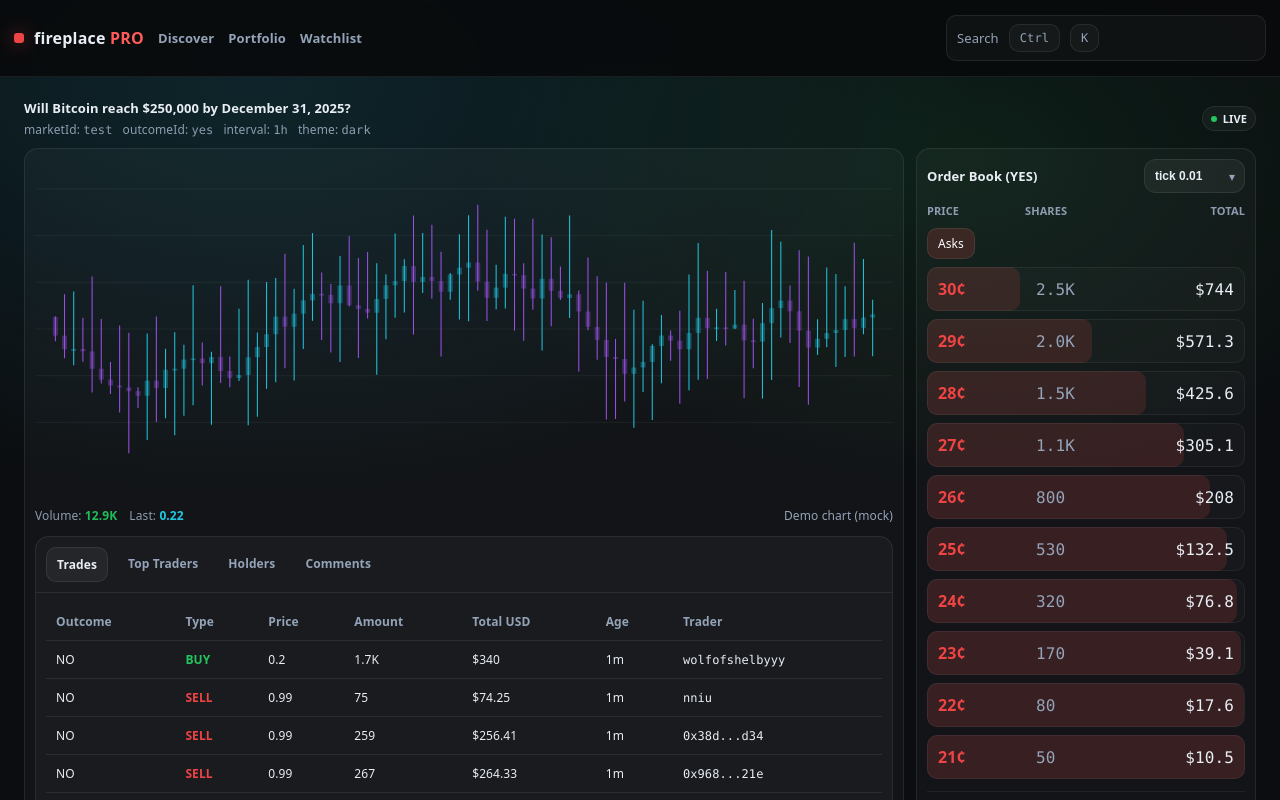
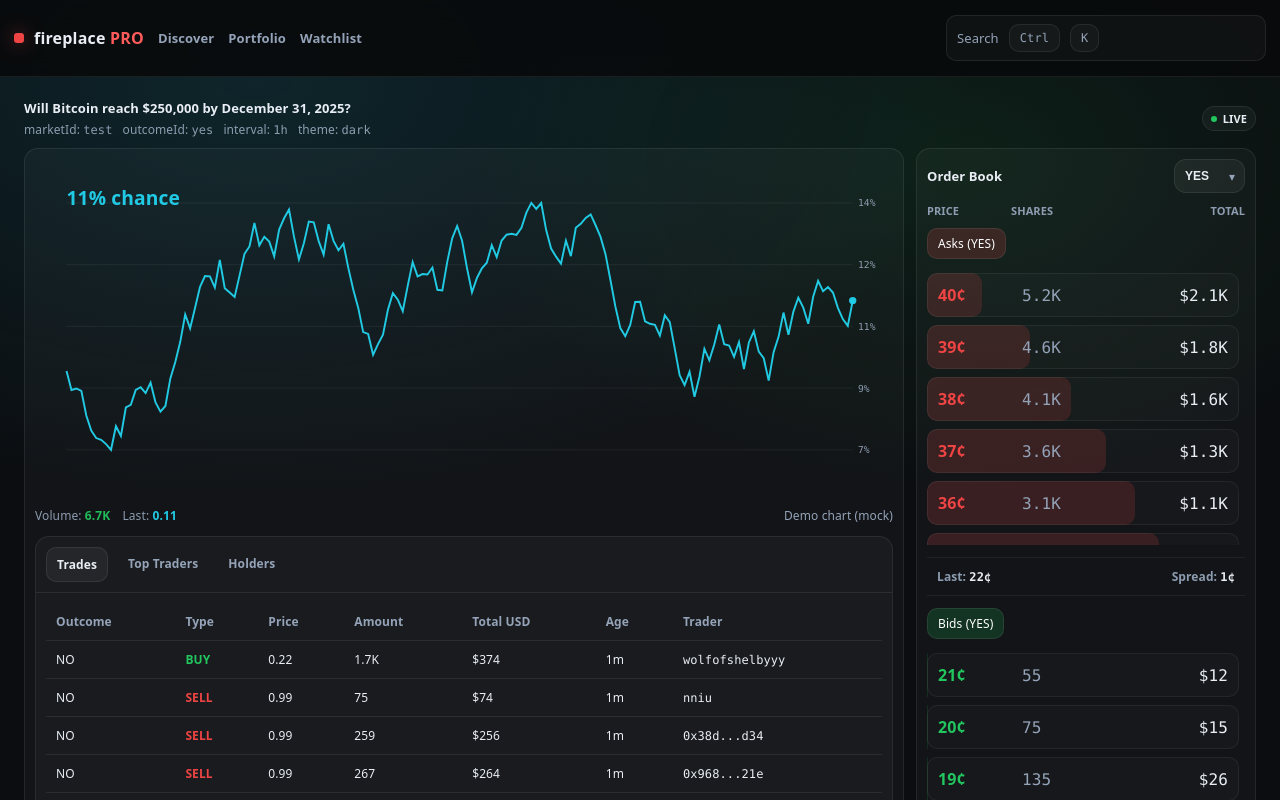
Before and after one commit to kann420/ODDScreener, a Next.js app: page /embed/kline in a window 1280 px wide. Shown: the top 800 px of the page. Built offline with nearby package versions, Linux system fonts and the light colour scheme.

Commit message:
Add files via upload

```diff
--- a/app/embed/kline/page.jsx
+++ b/app/embed/kline/page.jsx
@@ -1,3 +1,7 @@
+"use client";
+
+import { useMemo, useState } from "react";
+
 export const dynamic = "force-dynamic";
 
 function fmt(n){
@@ -6,51 +10,48 @@ function fmt(n){
   if(Number.isNaN(num)) return String(n);
   if(num >= 1_000_000) return (num/1_000_000).toFixed(1) + "M";
   if(num >= 1_000) return (num/1_000).toFixed(1) + "K";
-  return num.toString();
+  return num.toFixed(0);
 }
 
-function makeMockCandles(count=80){
-  // Deterministic-ish based on count and a simple LCG
+function makeMockCandles(count=140){
   let seed = 1337;
   const rnd = () => (seed = (seed * 48271) % 0x7fffffff) / 0x7fffffff;
-  let price = 0.22;
+  let price = 0.10;
   const candles = [];
   const now = Date.now();
   const step = 60*60*1000; // 1h
   for(let i=count-1;i>=0;i--){
     const t = now - i*step;
-    const drift = (rnd()-0.5) * 0.03;
-    const vol = Math.max(0, (rnd()) * 14000);
+    const drift = (rnd()-0.48) * 0.018;
+    const vol = Math.max(0, (rnd()) * 18000);
     const open = price;
-    price = Math.min(0.95, Math.max(0.02, price + drift));
+    price = Math.min(0.90, Math.max(0.02, price + drift));
     const close = price;
-    const high = Math.min(0.98, Math.max(open, close) + rnd()*0.06);
-    const low  = Math.max(0.01, Math.min(open, close) - rnd()*0.05);
+    const high = Math.min(0.98, Math.max(open, close) + rnd()*0.03);
+    const low  = Math.max(0.01, Math.min(open, close) - rnd()*0.03);
     candles.push({ t, open, high, low, close, volume: vol });
   }
   return candles;
 }
 
-function makeMockOrderbook(){
-  const mid = 0.20;
+function makeMockOrderbook(mid=0.22){
   const asks = [];
   const bids = [];
-  for(let i=0;i<10;i++){
+  for(let i=0;i<18;i++){
     const pA = (mid + (i+1)*0.01).toFixed(2);
     const pB = (mid - (i+1)*0.01).toFixed(2);
-    asks.push({ price: pA, shares: Math.round(50 + i*i*30), total: Math.round((50 + i*i*30) * Number(pA) * 100)/100 });
-    bids.push({ price: pB, shares: Math.round(60 + i*i*35), total: Math.round((60 + i*i*35) * Number(pB) * 100)/100 });
+    asks.push({ price: pA, shares: Math.round(40 + i*i*18), total: Math.round((40 + i*i*18) * Number(pA) * 100)/100 });
+    bids.push({ price: pB, shares: Math.round(55 + i*i*20), total: Math.round((55 + i*i*20) * Number(pB) * 100)/100 });
   }
   return { mid, asks, bids };
 }
 
 function makeMockTrades(){
   const rows = [];
-  const now = Date.now();
   const wallets = ["wolfofshelbyyy","nniu","0x38d...d34","0x968...21e","0x593...e97","0xa65...a67","0xa33...950","0xe5f...39b"];
   for(let i=0;i<14;i++){
     const side = i%4===0 ? "BUY" : "SELL";
-    const price = side==="BUY" ? 0.20 : 0.99;
+    const price = side==="BUY" ? 0.22 : 0.99;
     const amount = i===0 ? 1700 : (i%3===0? 267 : (i%2===0? 259: 75));
     const total = Math.round(amount * price * 100)/100;
     const ageMin = i<6 ? 1 : (i<10 ? 8 : 13);
@@ -59,39 +60,162 @@ function makeMockTrades(){
   return rows;
 }
 
-function CandleMini({ candles }){
-  // Simple SVG "candles": vertical lines + rectangles. Not tradingview, but enough for UI demo.
-  const w = 980, h = 320, pad = 18;
-  const prices = candles.flatMap(c => [c.high, c.low]);
-  const pMin = Math.min(...prices), pMax = Math.max(...prices);
-  const xStep = (w - pad*2) / candles.length;
+function LineChart({ candles }){
+  const w = 980, h = 320;
+  const padL = 36, padR = 46, padT = 16, padB = 22;
+
+  const closes = candles.map(c => c.close);
+  const min = Math.min(...closes);
+  const max = Math.max(...closes);
+
+  const x = (i) => padL + (i/(candles.length-1))*(w-padL-padR);
   const y = (p) => {
-    const t = (p - pMin) / (pMax - pMin || 1);
-    return (h - pad) - t * (h - pad*2);
+    const t = (p - min) / (max - min || 1);
+    return (h - padB) - t * (h - padT - padB);
   };
+
+  const path = closes.map((p,i)=>`${i===0?'M':'L'} ${x(i).toFixed(2)} ${y(p).toFixed(2)}`).join(' ');
+
+  const levels = 4;
+  const grid = Array.from({length:levels+1}).map((_,i)=>{
+    const yy = padT + (i/levels)*(h-padT-padB);
+    const val = (max - (i/levels)*(max-min)) * 100;
+    return { yy, val };
+  });
+
+  const last = closes[closes.length-1]*100;
+
   return (
     <svg viewBox={`0 0 ${w} ${h}`} style={{width:"100%", height:"100%"}}>
-      {/* grid */}
-      {Array.from({length:6}).map((_,i)=>(
-        <line key={i} x1={0} x2={w} y1={(h/6)*i} y2={(h/6)*i} stroke="rgba(255,255,255,0.06)" />
+      {grid.map((g,i)=>(
+        <g key={i}>
+          <line x1={padL} x2={w-padR} y1={g.yy} y2={g.yy} stroke="rgba(255,255,255,0.07)" />
+          <text x={w-padR+6} y={g.yy+4} fill="rgba(148,163,184,0.95)" fontSize="11" fontFamily="ui-monospace, SFMono-Regular, Menlo, Monaco, Consolas, Liberation Mono, Courier New">
+            {g.val.toFixed(0)}%
+          </text>
+        </g>
       ))}
-      {candles.map((c, i) => {
-        const x = pad + i*xStep + xStep/2;
-        const o = y(c.open), cl = y(c.close), hi=y(c.high), lo=y(c.low);
-        const up = c.close >= c.open;
-        const bodyTop = Math.min(o, cl);
-        const bodyBot = Math.max(o, cl);
-        const bodyH = Math.max(2, bodyBot - bodyTop);
-        const bodyW = Math.max(3, xStep*0.55);
-        const color = up ? "rgba(34,211,238,0.9)" : "rgba(168,85,247,0.9)";
-        return (
-          <g key={i}>
-            <line x1={x} x2={x} y1={hi} y2={lo} stroke={color} strokeWidth="1.2" />
-            <rect x={x-bodyW/2} y={bodyTop} width={bodyW} height={bodyH} fill={color} opacity="0.35" />
-          </g>
-        );
-      })}
+      <path d={path} fill="none" stroke="rgba(34,211,238,0.95)" strokeWidth="2.2" />
+      <circle cx={x(closes.length-1)} cy={y(closes[closes.length-1])} r="4.2" fill="rgba(34,211,238,0.95)" />
+      <text x={padL} y={padT+2} fill="rgba(34,211,238,0.95)" fontSize="22" fontWeight="900">
+        {last.toFixed(0)}% chance
+      </text>
     </svg>
+  );
+}
+
+function OrderBookPoly({ ob, defaultSide="yes" }){
+  const [side, setSide] = useState(defaultSide); // YES/NO selector
+
+  const asks = useMemo(()=> [...ob.asks].sort((a,b)=>Number(b.price)-Number(a.price)), [ob]);
+  const bids = useMemo(()=> [...ob.bids].sort((a,b)=>Number(b.price)-Number(a.price)), [ob]);
+
+  let cumA = 0;
+  const asksCum = asks.map(r => (cumA += Number(r.total)));
+  let cumB = 0;
+  const bidsCum = bids.map(r => (cumB += Number(r.total)));
+  const maxCum = Math.max(asksCum.at(-1) || 1, bidsCum.at(-1) || 1);
+
+  const Row = ({ r, cum, isAsk }) => {
+    const pct = Math.max(0, Math.min(100, (cum / maxCum) * 100));
+    return (
+      <div style={{position:"relative", marginTop:"8px"}}>
+        <div style={{
+          position:"absolute",
+          left:0, top:0, bottom:0,
+          width:`${pct}%`,
+          borderRadius:"10px",
+          background: isAsk ? "rgba(239,68,68,0.16)" : "rgba(34,197,94,0.14)"
+        }} />
+        <div style={{
+          position:"relative",
+          display:"grid",
+          gridTemplateColumns:"74px 1fr 1fr",
+          gap:"10px",
+          alignItems:"center",
+          padding:"10px 10px",
+          borderRadius:"10px",
+          border:"1px solid rgba(255,255,255,0.06)",
+          background:"rgba(255,255,255,0.02)"
+        }}>
+          <div className={isAsk ? "red" : "green"} style={{fontWeight:900}}>
+            {(Number(r.price)*100).toFixed(0)}¢
+          </div>
+          <div className="mono muted">{fmt(r.shares)}</div>
+          <div className="mono" style={{textAlign:"right"}}>${fmt(r.total)}</div>
+        </div>
+      </div>
+    );
+  };
+
+  const listStyle = { maxHeight: 5*56, overflowY:"auto", paddingRight:"6px" };
+
+  const lastC = Math.round(ob.mid * 100);
+  const spreadC = 1;
+
+  return (
+    <div>
+      <div style={{display:"flex", alignItems:"center", justifyContent:"space-between"}}>
+        <div style={{fontWeight:900, fontSize:"13px"}}>Order Book</div>
+        <div className="select-wrap">
+          <select className="select" value={side} onChange={(e)=>setSide(e.target.value)}>
+            <option value="yes">YES</option>
+            <option value="no">NO</option>
+          </select>
+        </div>
+      </div>
+
+      <div style={{
+        display:"grid",
+        gridTemplateColumns:"74px 1fr 1fr",
+        gap:"10px",
+        marginTop:"10px",
+        fontSize:"11px",
+        color:"rgba(148,163,184,0.95)",
+        fontWeight:800
+      }}>
+        <div>PRICE</div>
+        <div>SHARES</div>
+        <div style={{textAlign:"right"}}>TOTAL</div>
+      </div>
+
+      <div style={{marginTop:"10px"}}>
+        <div style={{display:"flex", alignItems:"center", gap:"8px", marginBottom:"6px"}}>
+          <span className="pill" style={{color:"#fff", background:"rgba(239,68,68,0.18)"}}>Asks ({side.toUpperCase()})</span>
+        </div>
+        <div style={listStyle}>
+          {asks.map((r,i)=>(
+            <Row key={"a"+i} r={r} cum={asksCum[i]} isAsk />
+          ))}
+        </div>
+      </div>
+
+      <div style={{
+        marginTop:"12px",
+        padding:"10px 10px",
+        borderTop:"1px solid rgba(255,255,255,0.06)",
+        borderBottom:"1px solid rgba(255,255,255,0.06)",
+        display:"flex",
+        justifyContent:"space-between",
+        color:"rgba(148,163,184,0.95)",
+        fontSize:"12px",
+        fontWeight:800
+      }}>
+        <div>Last: <span className="mono" style={{color:"#e9eef5"}}>{lastC}¢</span></div>
+        <div>Spread: <span className="mono" style={{color:"#e9eef5"}}>{spreadC}¢</span></div>
+      </div>
+
+      <div style={{marginTop:"12px"}}>
+        <div style={{display:"flex", alignItems:"center", gap:"8px", marginBottom:"6px"}}>
+          <span className="pill" style={{color:"#fff", background:"rgba(34,197,94,0.18)"}}>Bids ({side.toUpperCase()})</span>
+        </div>
+        <div style={listStyle}>
+          {bids.map((r,i)=>(
+            <Row key={"b"+i} r={r} cum={bidsCum[i]} isAsk={false} />
+          ))}
+        </div>
+      </div>
+    </div>
   );
 }
 
@@ -101,13 +225,14 @@ export default function Page({ searchParams }) {
   const interval = searchParams?.interval ?? "1h";
   const theme = searchParams?.theme ?? "dark";
 
-  const candles = makeMockCandles(90);
-  const ob = makeMockOrderbook();
-  const trades = makeMockTrades();
+  const candles = useMemo(()=>makeMockCandles(160), []);
+  const obYes = useMemo(()=>makeMockOrderbook(0.22), []);
+  const obNo  = useMemo(()=>makeMockOrderbook(0.78), []);
+  const trades = useMemo(()=>makeMockTrades(), []);
 
-  const title = outcomeId === "yes"
-    ? "Will Bitcoin reach $250,000 by December 31, 2025?"
-    : "Will Bitcoin NOT reach $250,000 by December 31, 2025?";
+  const title = "Will Bitcoin reach $250,000 by December 31, 2025?";
+
+  const ob = outcomeId === "no" ? obNo : obYes;
 
   return (
     <div style={{padding:"10px"}}>
@@ -129,7 +254,7 @@ export default function Page({ searchParams }) {
       <div style={{display:"grid", gridTemplateColumns:"1fr 340px", gap:"12px", marginTop:"10px"}}>
         <div className="panel" style={{padding:"10px"}}>
           <div style={{height:"340px"}}>
-            <CandleMini candles={candles} />
+            <LineChart candles={candles} />
           </div>
 
           <div style={{display:"flex", alignItems:"center", justifyContent:"space-between", marginTop:"8px"}}>
@@ -145,7 +270,6 @@ export default function Page({ searchParams }) {
               <div className="tab active">Trades</div>
               <div className="tab">Top Traders</div>
               <div className="tab">Holders</div>
-              <div className="tab">Comments</div>
             </div>
             <div style={{padding:"10px"}}>
               <table>
@@ -178,128 +302,12 @@ export default function Page({ searchParams }) {
           </div>
         </div>
 
-        {/* ===== Orderbook (Polymarket-style) ===== */}
         <div className="panel" style={{padding:"10px", height:"fit-content"}}>
-          <div style={{display:"flex", alignItems:"center", justifyContent:"space-between"}}>
-            <div style={{fontWeight:900, fontSize:"13px"}}>Order Book ({outcomeId.toUpperCase()})</div>
-            <div className="select-wrap">
-              <select className="select" defaultValue="0.01">
-                <option value="0.01">tick 0.01</option>
-                <option value="0.005">tick 0.005</option>
-                <option value="0.001">tick 0.001</option>
-              </select>
-            </div>
+          <OrderBookPoly ob={ob} defaultSide={outcomeId === "no" ? "no" : "yes"} />
+          <div className="divider" style={{margin:"10px 0"}} />
+          <div className="muted" style={{fontSize:"11px"}}>
+            Tip: orderbook chỉ hiện 5 mức giá; cuộn để xem thêm.
           </div>
-
-          {/* Header columns */}
-          <div style={{
-            display:"grid",
-            gridTemplateColumns:"88px 1fr 1fr",
-            gap:"10px",
-            marginTop:"10px",
-            fontSize:"11px",
-            color:"rgba(148,163,184,0.95)",
-            fontWeight:800
-          }}>
-            <div>PRICE</div>
-            <div>SHARES</div>
-            <div style={{textAlign:"right"}}>TOTAL</div>
-          </div>
-
-          {(() => {
-            // ---- Fix “heatmap lỗi”: dùng max cumulative để scale % chuẩn ----
-            const asks = [...ob.asks].sort((a,b)=>Number(b.price)-Number(a.price)); // asks từ cao -> thấp (giống polymarket)
-            const bids = [...ob.bids].sort((a,b)=>Number(b.price)-Number(a.price)); // bids từ cao -> thấp
-
-            let cumA = 0;
-            const asksCum = asks.map(r => (cumA += Number(r.total)));
-            let cumB = 0;
-            const bidsCum = bids.map(r => (cumB += Number(r.total)));
-
-            const maxCum = Math.max(asksCum.at(-1) || 1, bidsCum.at(-1) || 1);
-
-            const Row = ({ side, r, cum }) => {
-              const isAsk = side === "ask";
-              const pct = Math.max(0, Math.min(100, (cum / maxCum) * 100));
-
-              return (
-                <div style={{position:"relative", marginTop:"8px"}}>
-                  {/* depth bar bên trái */}
-                  <div style={{
-                    position:"absolute",
-                    left:0,
-                    top:0,
-                    bottom:0,
-                    width:`${pct}%`,
-                    borderRadius:"10px",
-                    background: isAsk ? "rgba(239,68,68,0.15)" : "rgba(34,197,94,0.14)"
-                  }} />
-
-                  <div style={{
-                    position:"relative",
-                    display:"grid",
-                    gridTemplateColumns:"88px 1fr 1fr",
-                    gap:"10px",
-                    alignItems:"center",
-                    padding:"10px 10px",
-                    borderRadius:"10px",
-                    border:"1px solid rgba(255,255,255,0.06)",
-                    background:"rgba(255,255,255,0.02)"
-                  }}>
-                    <div className={isAsk ? "red" : "green"} style={{fontWeight:900}}>
-                      {(Number(r.price)*100).toFixed(0)}¢
-                    </div>
-                    <div className="mono muted">{fmt(r.shares)}</div>
-                    <div className="mono" style={{textAlign:"right"}}>${fmt(r.total)}</div>
-                  </div>
-                </div>
-              );
-            };
-
-            // last + spread (demo)
-            const lastC = Math.round((candles.at(-1)?.close ?? 0.2) * 100);
-            const spreadC = 1; // demo: 1¢
-
-            return (
-              <>
-                {/* Asks block */}
-                <div style={{marginTop:"10px"}}>
-                  <div style={{display:"flex", alignItems:"center", gap:"8px", marginBottom:"6px"}}>
-                    <span className="pill" style={{color:"#fff", background:"rgba(239,68,68,0.18)"}}>Asks</span>
-                  </div>
-                  {asks.map((r,i)=>(
-                    <Row key={"a"+i} side="ask" r={r} cum={asksCum[i]} />
-                  ))}
-                </div>
-
-                {/* Middle: last + spread */}
-                <div style={{
-                  marginTop:"12px",
-                  padding:"10px 10px",
-                  borderTop:"1px solid rgba(255,255,255,0.06)",
-                  borderBottom:"1px solid rgba(255,255,255,0.06)",
-                  display:"flex",
-                  justifyContent:"space-between",
-                  color:"rgba(148,163,184,0.95)",
-                  fontSize:"12px",
-                  fontWeight:800
-                }}>
-                  <div>Last: <span className="mono" style={{color:"#e9eef5"}}>{lastC}¢</span></div>
-                  <div>Spread: <span className="mono" style={{color:"#e9eef5"}}>{spreadC}¢</span></div>
-                </div>
-
-                {/* Bids block */}
-                <div style={{marginTop:"12px"}}>
-                  <div style={{display:"flex", alignItems:"center", gap:"8px", marginBottom:"6px"}}>
-                    <span className="pill" style={{color:"#fff", background:"rgba(34,197,94,0.18)"}}>Bids</span>
-                  </div>
-                  {bids.map((r,i)=>(
-                    <Row key={"b"+i} side="bid" r={r} cum={bidsCum[i]} />
-                  ))}
-                </div>
-              </>
-            );
-          })()}
         </div>
       </div>
     </div>
```
